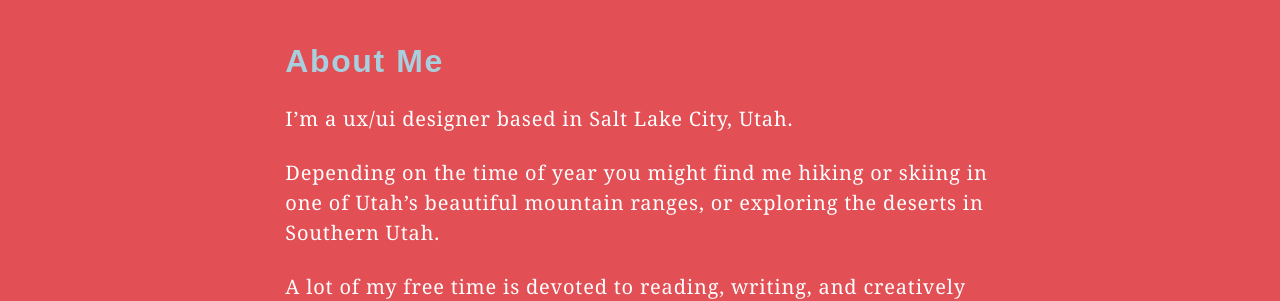
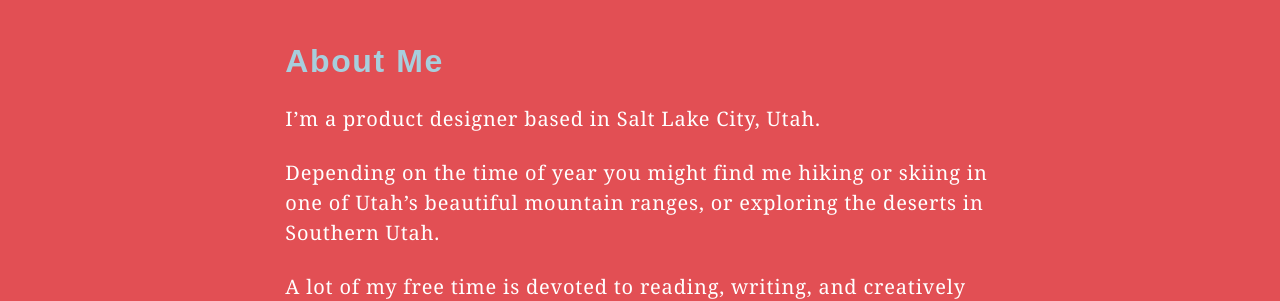
Before and after one commit to kirbyyardley/portfolio, a Jekyll site: the page built from index.md, in a window 1280 px wide and 900 px high, scrolled down 2516 px. Shown: the part 155-456 px from the top of the window. Built offline with Jekyll 4.4.1, drawn with Linux system fonts in a browser that asks for light colours; some web fonts are replaced.

Commit message:
Update home.html

```diff
--- a/_layouts/home.html
+++ b/_layouts/home.html
@@ -55,7 +55,7 @@ layout: default
     <div class="o-layout o-layout--center">
       <div class="o-layout__item u-2/3@desktop u-2/3@tablet">
         <h3>About Me</h3>
-        <p>I’m a ux/ui designer based in Salt Lake City, Utah.</p>
+        <p>I’m a product designer based in Salt Lake City, Utah.</p>
 
         <p>Depending on the time of year you might find me hiking or skiing in one of Utah’s beautiful mountain ranges, or exploring the deserts in Southern Utah.</p>
 
```
